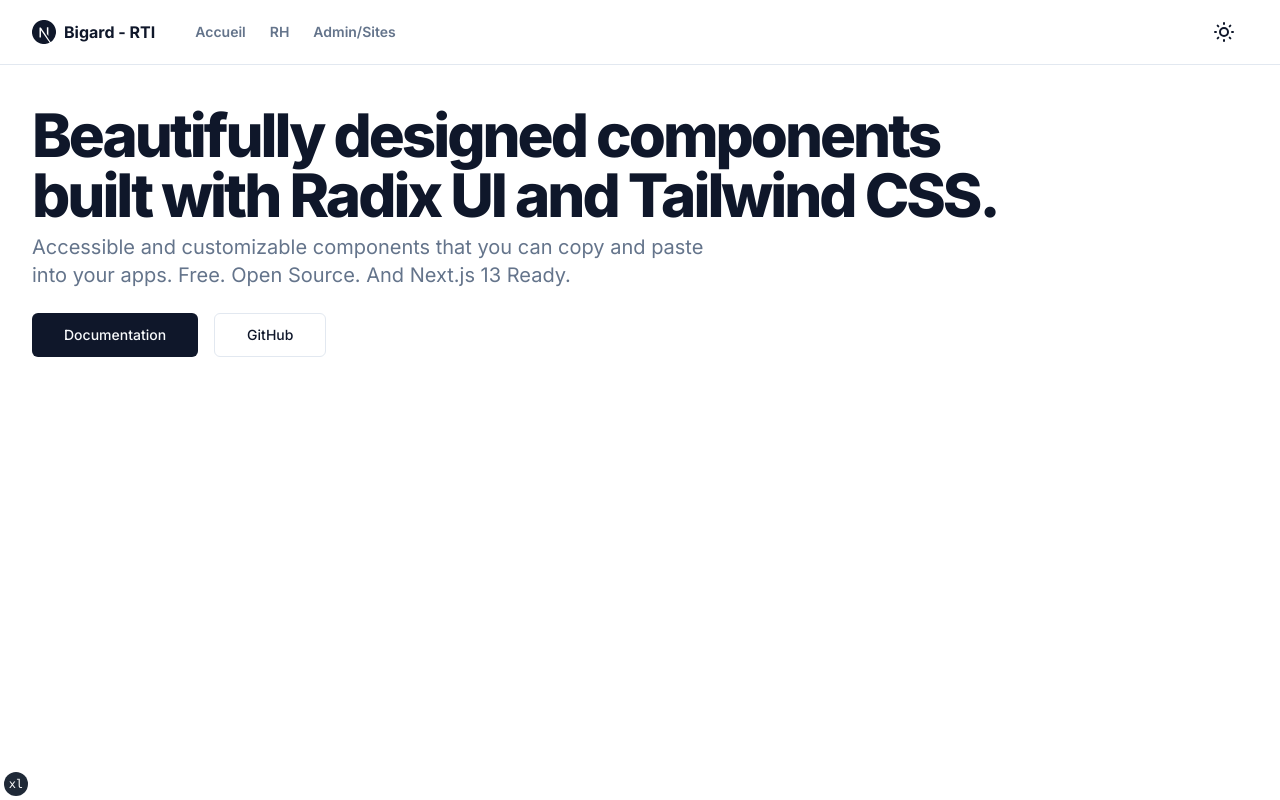
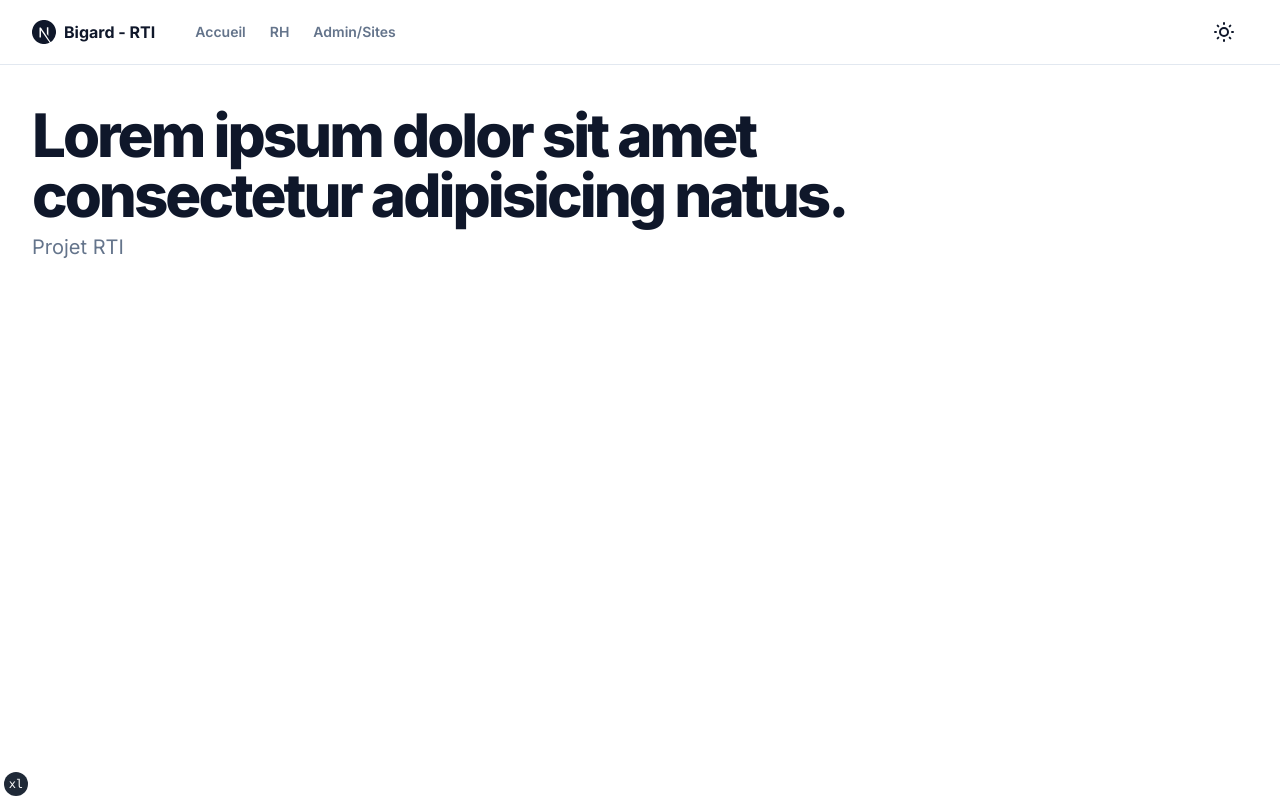
Before and after one commit to gheorghemolnar/nextjs-app, a Next.js app: page / in a window 1280 px wide. Built offline with nearby package versions, Linux system fonts and the light colour scheme.

Commit message:
update: IndexPage

```diff
--- a/app/page.tsx
+++ b/app/page.tsx
@@ -1,23 +1,19 @@
-import Link from "next/link"
-
 import { siteConfig } from "@/config/site"
 import { buttonVariants } from "@/components/ui/button"
 
-export default function IndexPage() {
+export default async function IndexPage() {
   return (
     <section className="container grid items-center gap-6 pb-8 pt-6 md:py-10">
       <div className="flex max-w-[980px] flex-col items-start gap-2">
         <h1 className="text-3xl font-extrabold leading-tight tracking-tighter sm:text-3xl md:text-5xl lg:text-6xl">
-          Beautifully designed components <br className="hidden sm:inline" />
-          built with Radix UI and Tailwind CSS.
+          Lorem ipsum dolor sit amet consectetur adipisicing natus.
         </h1>
         <p className="max-w-[700px] text-lg text-muted-foreground sm:text-xl">
-          Accessible and customizable components that you can copy and paste
-          into your apps. Free. Open Source. And Next.js 13 Ready.
+          Projet RTI
         </p>
       </div>
       <div className="flex gap-4">
-        <Link
+        {/*         <Link
           href={siteConfig.links.docs}
           target="_blank"
           rel="noreferrer"
@@ -32,7 +28,7 @@
           className={buttonVariants({ variant: "outline", size: "lg" })}
         >
           GitHub
-        </Link>
+        </Link> */}
       </div>
     </section>
   )
```
